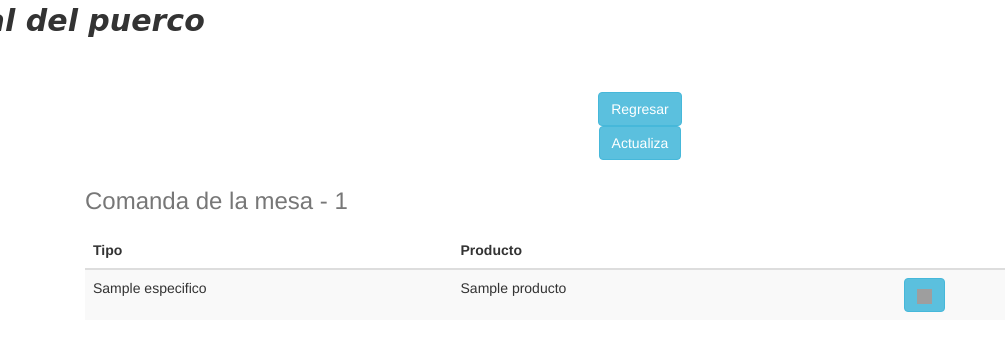
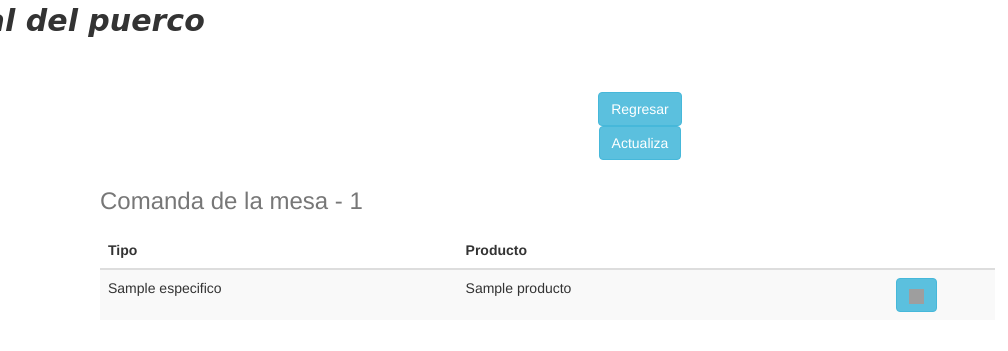
Before and after one commit to evallardy/comanda, a Django app: template pedido/templates/pedido/comanda_detalle.html in a window 1280 px wide; the page is wider, and only the part inside the window is pictured. Shown: the top 351 px of that part, without its empty margins (0-1008 px from the left). Run offline with Django 3.2, Linux system fonts and the light colour scheme; the template is opened without the code that fills it: most values are stand-ins (such as "Sample title", 1, 10 or a date in 2020); some libraries are stand-ins or nearby versions; grey boxes are pictures that could not be loaded.

Commit message:
Nueva version alineacion comanda detalle

```diff
--- a/pedido/templates/pedido/comanda_detalle.html
+++ b/pedido/templates/pedido/comanda_detalle.html
@@ -132,6 +132,7 @@
                 <button id="id_actializa" class="btn btn-info cuadro-boton">Actualiza</button>
             </div>
         </div>
+        <div class="d-flex justify-content-center col-sm-12">
         <div class="col-12 col-xs-11 col-sm-11 col-md-10 col-lg-10 col-xl-8 col-xxl-7">
             <div class="col-12">
                 <table class="table table-striped cuadro caption-top col-12">
@@ -212,6 +213,7 @@
                     </tbody>
                 </table>
             </div>
+        </div>
         </div>
     </form>
 </div>
```
